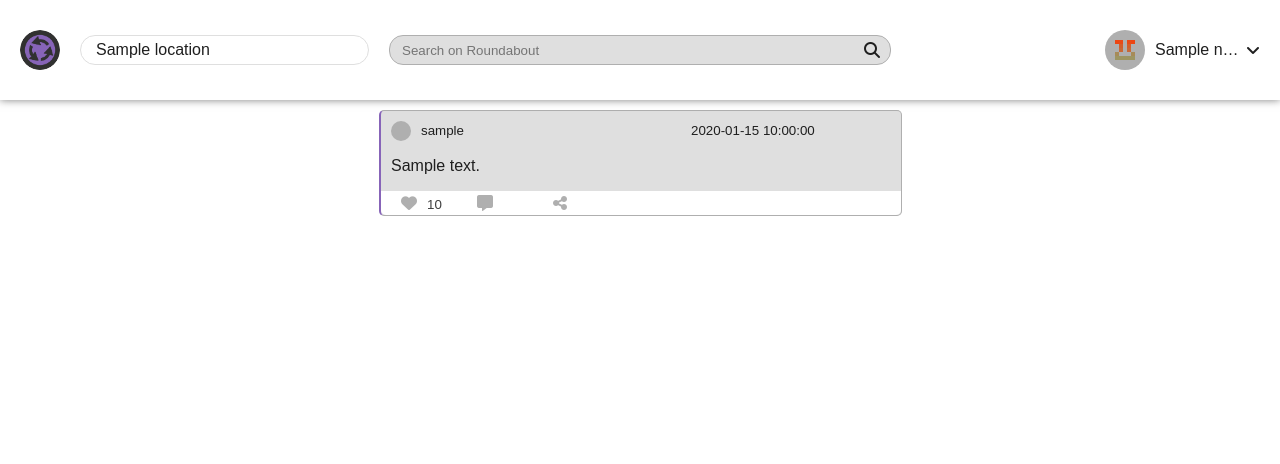
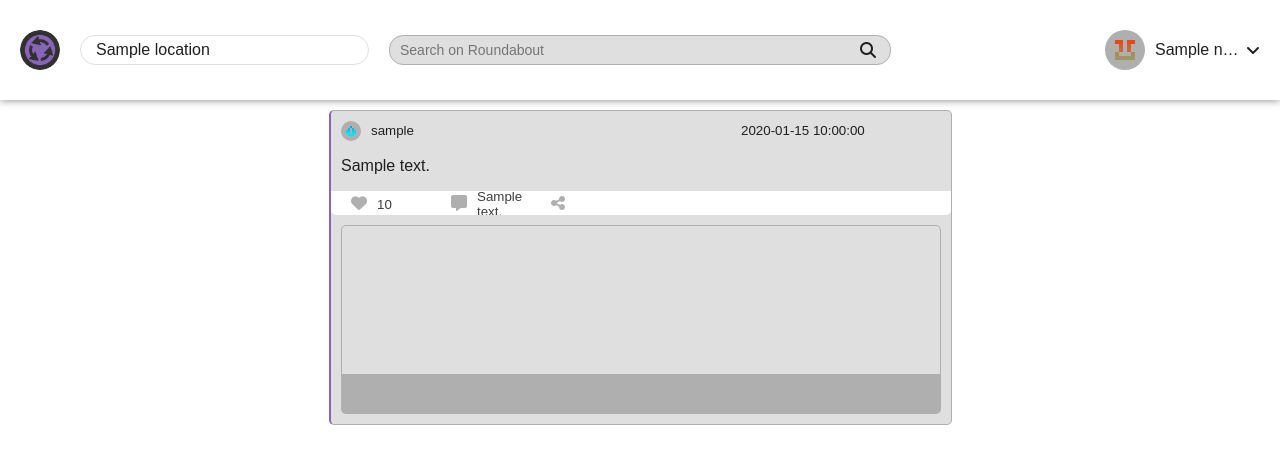
Before and after one commit to Etto48/Roundabout, a Flask app: template Roundabout/templates/post.html in a window 1280 px wide. Shown: the top 464 px of the page. Run offline with Flask 2, Linux system fonts and the light colour scheme; the template is opened without the code that fills it: most values are stand-ins (such as "Sample title", 1, 10 or a date in 2020); some libraries are stand-ins or nearby versions.

Commit message:
share + structure backup + beginning of comment display

```diff
--- a/Roundabout/app.py
+++ b/Roundabout/app.py
@@ -21,7 +21,7 @@ app.config['SECRET_KEY'] = '4bb5c2a6ffd793fdb261a805e36f1ffc'
   f: if you want the posts of the users followed by f
   from: first post to start downloading
   count: number of post to download (max: 32)
-  ->[[id,user_name,text,created,likes,comments,like],...] array of array
+  ->[[id,user_name,text,created,likes,comments,liked],...] array of array
 /api/users GET (find a user)
   q: query string
   from: first user to start downloading
@@ -244,7 +244,9 @@ def post(id):
                 (name,id)
         )
         post = cursor.fetchone()
-    return flask.render_template("post.html",name=name)
+        if post is None:
+            return flask.render_template("404.html"),404
+    return flask.render_template("post.html",name=name,location=f"p/{id}",id=post[0],user_name=post[1],text=post[2],created=post[3].strftime('%a, %d %b %Y %H:%M:%S GMT'),likes=post[4],comments=post[5],liked=post[6])
 
 @app.route("/u/<string:uname>")
 def user(uname):
--- a/Roundabout/static/scripts/gen_post.js
+++ b/Roundabout/static/scripts/gen_post.js
@@ -19,7 +19,7 @@ function gen_post(post)
         "<div class=\"post-bar\">"+
             "<div class=\"like {{#liked}}liked{{/liked}}\" onclick=\"sr_like({{ id }})\"><i class=\"fa-solid fa-heart\"></i><small class=\"like-count\">{{ likes }}</small></div>"+
             "<div class=\"comment\"><i class=\"fa-solid fa-message\"></i><small class=\"comment-count\">{{ comments }}</small></div>"+
-            "<div class=\"share\"><i class=\"fa-solid fa-share-nodes\"></i></div>"+
+            "<div class=\"share\" onclick=\"share('Post from {{ user_name }}','{{ text }}','https://ircpi.ddns.net/p/{{ id }}')\"><i class=\"fa-solid fa-share-nodes\"></i></div>"+
         "</div>"+
     "</article>"+
     "<script>draw_icon(\"{{ user_name }}\",\"icon{{ id }}\");</script>"+
--- /dev/null
+++ b/Roundabout/static/scripts/share.js
@@ -0,0 +1,3 @@
+function share(title,text,url) {
+    navigator.share({title: title, text: text, url: url});
+}
--- /dev/null
+++ b/Roundabout/static/style/comments.css
@@ -0,0 +1,44 @@
+@import url("/static/style/global.css");
+
+.single.post {
+    grid-template: 20px auto 24px auto / 30px 100px auto 200px;
+}
+
+.single.post:hover {
+    border: 1px solid var(--bg3);
+    border-left: 2px solid var(--accent);
+}
+
+.post .comment-container {
+    grid-row: 4;
+    grid-column-start: 1;
+    grid-column-end: 5;
+}
+
+.post .create-comment textarea {
+    margin: 10px 0 -5px 0;
+    resize: none;
+    width: 100%;
+    height: 150px;
+    box-sizing: border-box;
+    border: 1px solid var(--bg3);
+    padding: 5px;
+    border-radius: 5px 5px 0 0;
+    background-color: var(--bg2);
+    color: var(--fg2);
+}
+
+.post .create-comment textarea:focus {
+    outline: unset;
+}
+
+.post .create-comment .create-bar {
+    margin: 0 0 10px 0;
+    height: 40px;
+    width: 100%;
+    background-color: var(--bg3);
+    border-radius: 0 0 5px 5px;
+    display: flex;
+    flex-direction: row;
+    align-items: center;
+}
--- a/Roundabout/static/style/header.css
+++ b/Roundabout/static/style/header.css
@@ -78,8 +78,10 @@ header #search {
 
 header #search input {
     border: unset;
+    padding: 0;
+    font-size: 14px;
     background-color: var(--bg2);
-    height: calc(100% - 10px);
+    height: calc(100% - 8px);
     width: calc(100% - 50px);
     margin: 4px 10px 4px 10px;
 }
@@ -168,6 +170,8 @@ header #searchres.hidden {
     color: var(--fg2);
     border-radius: 0;
     text-align: left;
+    border-top: 1px solid var(--bg3);
+    border-bottom: 1px solid var(--bg3);
 }
 
 #account-dropdown .dropdown-button.with-checkbox {
@@ -197,12 +201,12 @@ header #searchres.hidden {
 }
 #account-dropdown .dropdown-button:first-child {
     border-radius: 5px 5px 0 0;
-    border-bottom: 1px solid var(--bg3);
+    border-top: unset
 }
 
 #account-dropdown .dropdown-button:last-child {
     border-radius: 0 0 5px 5px;
-    border-top: 1px solid var(--bg3);
+    border-bottom: unset
 }
 
 #account-dropdown .dropdown-button:first-child:last-child {
--- a/Roundabout/static/style/post.css
+++ b/Roundabout/static/style/post.css
@@ -7,7 +7,7 @@
 }
 
 #posts {
-    width: 542px;
+    width: 642px;
 }
 
 article.post {
@@ -19,7 +19,7 @@ article.post {
     margin: 10px;
     border-radius: 5px;
     grid-template: 20px auto 24px / 30px 100px auto 200px;
-    width: 500px;
+    width: calc(100% - 42px);
     margin-top: 0;
     transition: 100ms;
 }
@@ -85,8 +85,13 @@ article.post .post-bar div {
     display: flex;
     flex-direction: row;
     align-items: center;
+    min-width: 80px;
     padding: 3px 10px 3px 10px;
     border-radius: 5px;
+}
+
+article.post .post-bar .share {
+    min-width: unset;
 }
 
 article.post .post-bar div.like.liked i{
@@ -107,6 +112,8 @@ article.post .post-bar div:hover {
 
 article.post#end {
     background-color: var(--post-bg);
+    max-width: 600px;
+    width: calc(100% - 42px);
 }
 
 article.post#end canvas.usericon,
@@ -141,11 +148,7 @@ article.post#end p {
     border-radius: 5px;
 }
 
-@media only screen and (max-width: 562px) {
-    article.post {
-        width: calc(100% - 42px);
-    }
-
+@media only screen and (max-width: 662px) {
     #posts {
         width: 100%;
     }
--- a/Roundabout/templates/head.html
+++ b/Roundabout/templates/head.html
@@ -10,3 +10,4 @@
 <script src="/static/scripts/gen_icon.js"></script>
 <script src="/static/scripts/logout.js"></script>
 <script src="/static/scripts/dark_light_mode.js"></script>
+<script src="/static/scripts/share.js"></script>
--- a/Roundabout/templates/header.html
+++ b/Roundabout/templates/header.html
@@ -24,6 +24,10 @@
             <i class="fa-solid fa-user"></i>
             <p>Profile</p>
         </div>
+        <div role="button" class="dropdown-button" id="new-post">
+            <i class="fa-solid fa-plus"></i>
+            <p>New post</p>
+        </div>
         <div role="button" class="dropdown-button not-clickable with-checkbox" id="light-dark-mode">
             <i class="fa-solid fa-sun"></i>
             <p>Light mode</p>
--- a/Roundabout/templates/post.html
+++ b/Roundabout/templates/post.html
@@ -3,8 +3,8 @@
 
 <head>
     {% include "head.html" %}
-    <link rel="stylesheet" href="/static/style/home.css" />
-    <title>Home - Roundabout</title>
+    <link rel="stylesheet" href="/static/style/comments.css" />
+    <title>Post from {{ user_name }}</title>
     <script src="/static/scripts/set_reset_like.js"></script>
 </head>
 
@@ -12,22 +12,33 @@
     {% include "header.html" %}
     <main id="post-container">
         <div id="posts">
-            <article class="post" id="post{{ post_id }}">
-                <canvas class="usericon"></canvas>
+            <article class="post single" id="post{{ id }}">
+                <canvas id="icon{{ id }}" class="usericon" width="100px" height="100px"></canvas>
                 <small class="author">{{ user_name }}</small>
                 <small class="date">{{ created }}</small>
                 <p>{{ text }}</p>
                 <div class="post-bar">
-                    <div class="like">
-                        <i class="fa-solid fa-heart {% if liked %}liked{% endif %}"></i>
+                    <div class="like {% if liked %}liked{% endif %}" onclick="sr_like('{{ id }}')">
+                        <i class="fa-solid fa-heart"></i>
                         <small class="like-count">{{ likes }}</small>
                     </div>
                     <div class="comment">
                         <i class="fa-solid fa-message"></i>
-                        <small class="comment-count"></small>
+                        <small class="comment-count">{{ comments }}</small>
                     </div>
-                    <div class="share">
+                    <div class="share" onclick="share('Post from {{ user_name }}','{{ text }}','https:\/\/ircpi.ddns.net/p/{{ id }}')">
                         <i class="fa-solid fa-share-nodes"></i>
+                    </div>
+                </div>
+                <script>draw_icon("{{ user_name }}","icon{{ id }}");</script>
+                <div class="comment-container">
+                    <div class="create-comment">
+                        <textarea id="create-comment-input"></textarea>
+                        <div class="create-bar">
+                        </div>
+                    </div>
+                    <div class="comments">
+
                     </div>
                 </div>
             </article>
```
Also changed, not shown: structure.sql (added, +115 -0 lines).
